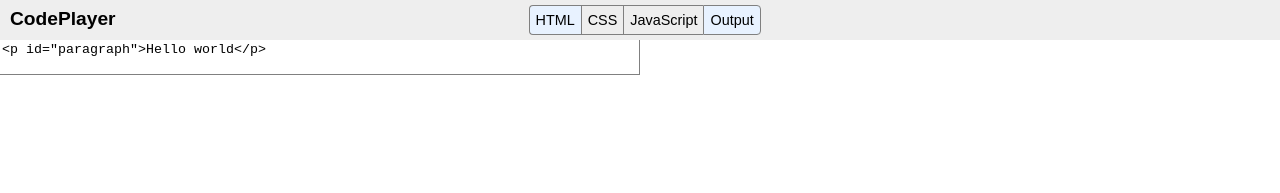
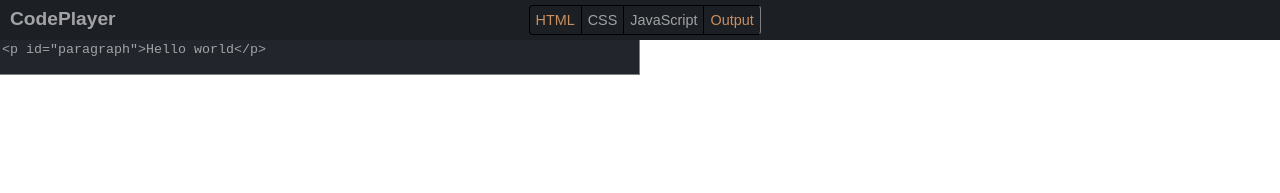
Before and after one commit to felps85/codeplayer, a plain HTML site: page index.html in a window 1280 px wide. Drawn offline with nearby package versions, Linux system fonts and the light colour scheme.

Commit message:
cosmetic changes: colors

```diff
--- a/app.js
+++ b/app.js
@@ -41,3 +41,4 @@
         updateOutput();
 
     });
+//write your comments
--- a/style.css
+++ b/style.css
@@ -1,23 +1,19 @@
 
     body{
-
         font-family: sans-serif;
         padding: 0;
         margin: 0;
-
     }
 
     #header {
-
         width: 100%;
-        background-color: #eeeeee;
+        background-color: #1c1f24;
         padding: 5px;
         height: 30px;
-
+        color: #a2a3a4;
     }
 
     #logo {
-
         float: left;
         font-weight: bold;
         font-size: 120%;
@@ -25,71 +21,55 @@
     }
 
     #buttonContainer {
-
         width: 233px;
         margin: 0 auto;
-
     }
 
    .toggleButton {
-
        float: left;
-       border: 1px solid grey;
+       border: 1px solid black;
        padding: 6px;
        border-right: none;
        font-size: 90%;
     }
 
     #HTML {
-
         border-top-left-radius: 4px;
         border-bottom-left-radius: 4px;
-
     }
 
     #output {
-
         border-top-right-radius: 4px;
         border-bottom-right-radius: 4px;
         border-right: 1px solid grey;
-
     }
 
     .active {
-
-        background-color: #e8f2ff;
-
+        color: #c98f5f;
     }
 
     .highlightedButton {
-
         background-color: grey;
-
     }
 
     textarea {
-
         resize: none;
         border-top: none;
+        background-color: #22252c;
+        color: #a2a3a4;
         border-color: grey;
     }
 
     .panel {
-
         float: left;
         width: 50%;
         border-left: none;
-
     }
 
     iframe {
-
         border: none;
-
     }
 
     .hidden {
-
         display: none;
-
     }
```
Also changed, not shown: index.html (+1 -5 lines), 1 other file.
